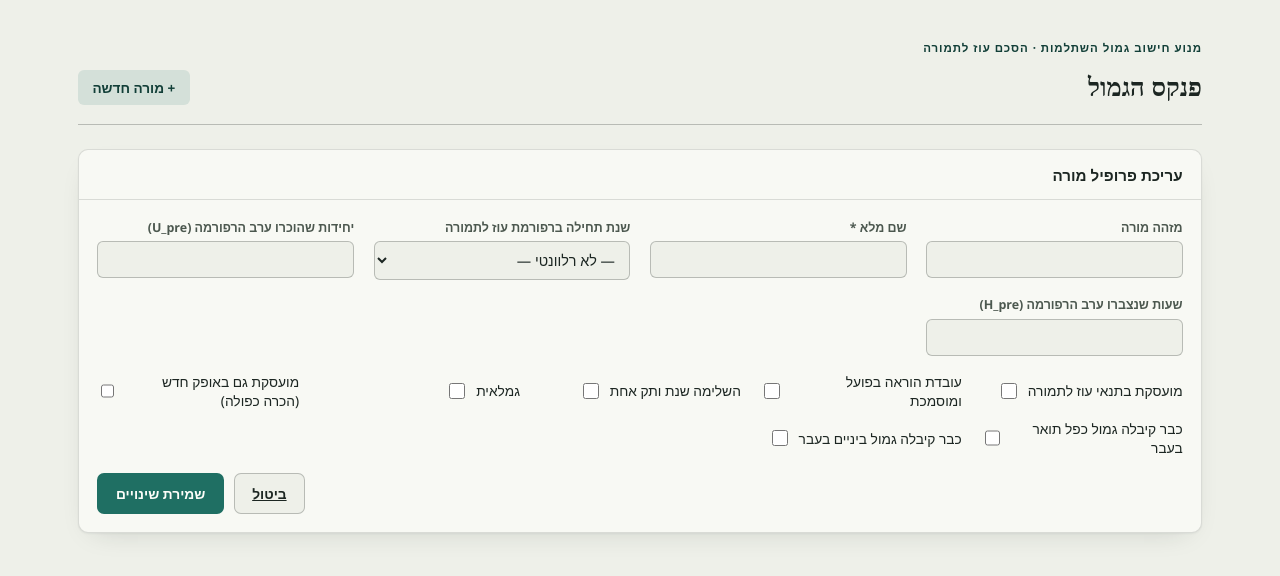
After one commit to Rivka-Man/salary-engine, a Flask app: template templates/edit_teacher.html in a window 1280 px wide. The commit adds this page. Shown: the top 576 px of the page. Run offline with Flask 3, Linux system fonts and the light colour scheme; the template is opened without the code that fills it, so the values that code supplies are empty.

Commit message:
Add teacher profile editing
Fields like reform_start_year, U_pre/H_pre, and dual_reform_ofek_hadash
could previously only be set at creation with no way to change them
afterward.

```diff
--- a/app.py
+++ b/app.py
@@ -113,6 +113,53 @@ def teacher_detail(teacher_id):
         source_type_labels=SOURCE_TYPE_LABELS,
         today=date.today().isoformat(),
     )
+
+
+@app.route("/teachers/<teacher_id>/edit", methods=["GET", "POST"])
+def edit_teacher(teacher_id):
+    conn = get_conn()
+    teacher = conn.execute("SELECT * FROM teachers WHERE teacher_id=?", (teacher_id,)).fetchone()
+    if not teacher:
+        conn.close()
+        flash("מורה לא נמצאה.", "error")
+        return redirect(url_for("index"))
+
+    if request.method == "POST":
+        full_name = request.form.get("full_name", "").strip()
+        if not full_name:
+            conn.close()
+            flash("יש למלא שם מלא.", "error")
+            return redirect(url_for("edit_teacher", teacher_id=teacher_id))
+        conn.execute(
+            """
+            UPDATE teachers SET
+                full_name=?, is_active_teacher=?, has_seniority_year=?, is_pensioner=?,
+                in_reform=?, reform_start_year=?, dual_reform_ofek_hadash=?, U_pre=?, H_pre=?,
+                has_double_degree_gimul=?, has_beinayim_gimul=?
+            WHERE teacher_id=?
+            """,
+            (
+                full_name,
+                1 if request.form.get("is_active_teacher") else 0,
+                1 if request.form.get("has_seniority_year") else 0,
+                1 if request.form.get("is_pensioner") else 0,
+                1 if request.form.get("in_reform") else 0,
+                request.form.get("reform_start_year") or None,
+                1 if request.form.get("dual_reform_ofek_hadash") else 0,
+                float(request.form.get("U_pre") or 0),
+                float(request.form.get("H_pre") or 0),
+                1 if request.form.get("has_double_degree_gimul") else 0,
+                1 if request.form.get("has_beinayim_gimul") else 0,
+                teacher_id,
+            ),
+        )
+        conn.commit()
+        conn.close()
+        flash("הפרופיל עודכן.", "success")
+        return redirect(url_for("teacher_detail", teacher_id=teacher_id))
+
+    conn.close()
+    return render_template("edit_teacher.html", teacher=teacher, school_years=SCHOOL_YEARS)
 
 
 @app.route("/teachers/<teacher_id>/courses", methods=["POST"])
--- /dev/null
+++ b/templates/edit_teacher.html
@@ -0,0 +1,53 @@
+{% extends "base.html" %}
+{% block title %}עריכת פרופיל — {{ teacher.full_name }}{% endblock %}
+{% block content %}
+<section class="panel">
+  <div class="panel-head">
+    <span class="panel-title">עריכת פרופיל מורה</span>
+  </div>
+  <form class="panel-body" method="post" action="{{ url_for('edit_teacher', teacher_id=teacher.teacher_id) }}">
+    <div class="form-grid">
+      <div class="field">
+        <label for="teacher_id_display">מזהה מורה</label>
+        <input type="text" id="teacher_id_display" value="{{ teacher.teacher_id }}" disabled>
+      </div>
+      <div class="field">
+        <label for="full_name">שם מלא *</label>
+        <input type="text" id="full_name" name="full_name" required value="{{ teacher.full_name }}">
+      </div>
+      <div class="field">
+        <label for="reform_start_year">שנת תחילה ברפורמת עוז לתמורה</label>
+        <select id="reform_start_year" name="reform_start_year">
+          <option value="">— לא רלוונטי —</option>
+          {% for sy in school_years %}
+          <option value="{{ sy }}" {% if teacher.reform_start_year==sy %}selected{% endif %}>{{ sy }}</option>
+          {% endfor %}
+        </select>
+      </div>
+      <div class="field">
+        <label for="U_pre">יחידות שהוכרו ערב הרפורמה (U_pre)</label>
+        <input type="number" step="0.01" id="U_pre" name="U_pre" value="{{ teacher.U_pre }}">
+      </div>
+      <div class="field">
+        <label for="H_pre">שעות שנצברו ערב הרפורמה (H_pre)</label>
+        <input type="number" step="0.01" id="H_pre" name="H_pre" value="{{ teacher.H_pre }}">
+      </div>
+    </div>
+
+    <div class="checkbox-grid">
+      <div class="checkbox-row"><input type="checkbox" id="in_reform" name="in_reform" {% if teacher.in_reform %}checked{% endif %}><label for="in_reform">מועסקת בתנאי עוז לתמורה</label></div>
+      <div class="checkbox-row"><input type="checkbox" id="is_active_teacher" name="is_active_teacher" {% if teacher.is_active_teacher %}checked{% endif %}><label for="is_active_teacher">עובדת הוראה בפועל ומוסמכת</label></div>
+      <div class="checkbox-row"><input type="checkbox" id="has_seniority_year" name="has_seniority_year" {% if teacher.has_seniority_year %}checked{% endif %}><label for="has_seniority_year">השלימה שנת ותק אחת</label></div>
+      <div class="checkbox-row"><input type="checkbox" id="is_pensioner" name="is_pensioner" {% if teacher.is_pensioner %}checked{% endif %}><label for="is_pensioner">גמלאית</label></div>
+      <div class="checkbox-row"><input type="checkbox" id="dual_reform_ofek_hadash" name="dual_reform_ofek_hadash" {% if teacher.dual_reform_ofek_hadash %}checked{% endif %}><label for="dual_reform_ofek_hadash">מועסקת גם באופק חדש (הכרה כפולה)</label></div>
+      <div class="checkbox-row"><input type="checkbox" id="has_double_degree_gimul" name="has_double_degree_gimul" {% if teacher.has_double_degree_gimul %}checked{% endif %}><label for="has_double_degree_gimul">כבר קיבלה גמול כפל תואר בעבר</label></div>
+      <div class="checkbox-row"><input type="checkbox" id="has_beinayim_gimul" name="has_beinayim_gimul" {% if teacher.has_beinayim_gimul %}checked{% endif %}><label for="has_beinayim_gimul">כבר קיבלה גמול ביניים בעבר</label></div>
+    </div>
+
+    <div class="actions-row">
+      <button type="submit" class="btn btn-primary">שמירת שינויים</button>
+      <a href="{{ url_for('teacher_detail', teacher_id=teacher.teacher_id) }}" class="btn btn-ghost">ביטול</a>
+    </div>
+  </form>
+</section>
+{% endblock %}
--- a/templates/teacher_detail.html
+++ b/templates/teacher_detail.html
@@ -100,7 +100,10 @@
   <div style="display:flex; flex-direction:column; gap:1.5rem;">
 
     <section class="panel">
-      <div class="panel-head"><span class="panel-title">פרופיל מורה</span></div>
+      <div class="panel-head">
+        <span class="panel-title">פרופיל מורה</span>
+        <a href="{{ url_for('edit_teacher', teacher_id=teacher.teacher_id) }}" class="panel-note">עריכה ←</a>
+      </div>
       <div class="panel-body">
         <dl class="kv-list">
           <div class="kv-row"><dt>סטטוס</dt><dd>{% if teacher.is_active_teacher %}עובדת הוראה פעילה{% else %}לא פעילה{% endif %}</dd></div>
```
